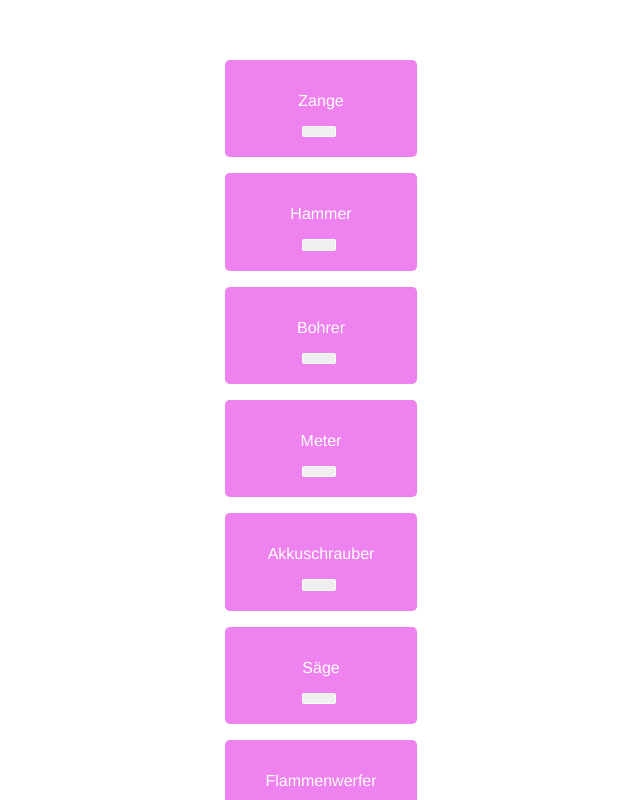
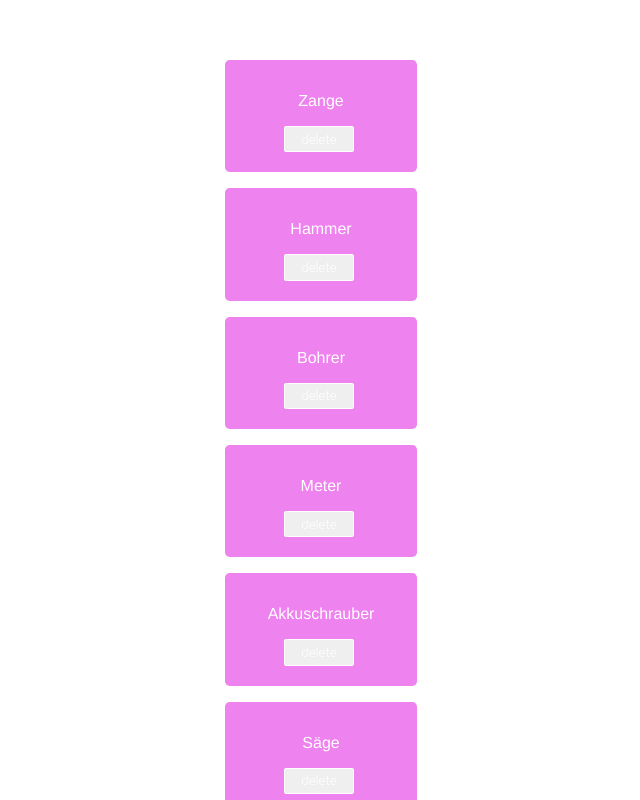
Before and after one commit to criseone/supaleihladen, a Vue app: page / in a window 1280 px wide. Shown: the top 800 px of the page, without its empty margins (319-959 px from the left). Built offline with nearby package versions, Linux system fonts and the light colour scheme.

Commit message:
changed description

```diff
--- a/src/components/BaseButton.vue
+++ b/src/components/BaseButton.vue
@@ -1,6 +1,6 @@
 <template>
         <button @click="onClick(Product)">
-          {{ description }}
+          delete
         </button>
 </template>
 
```
